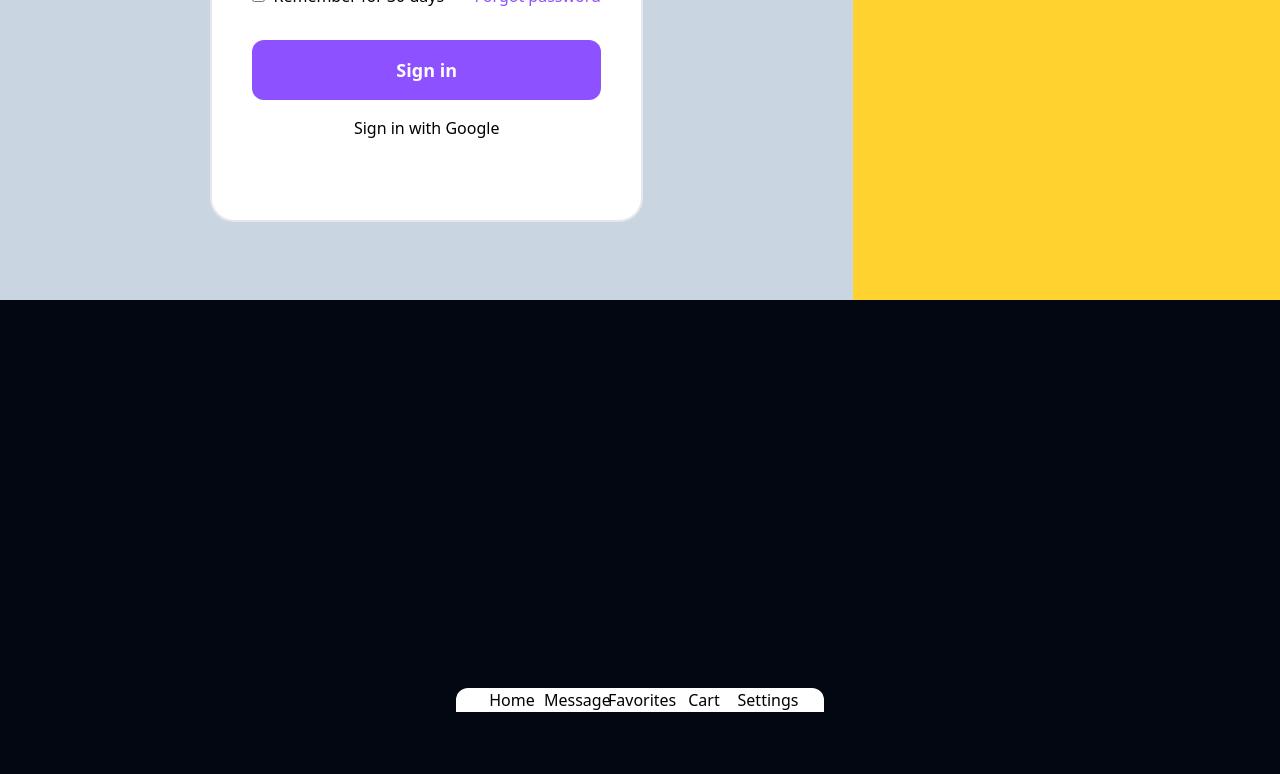
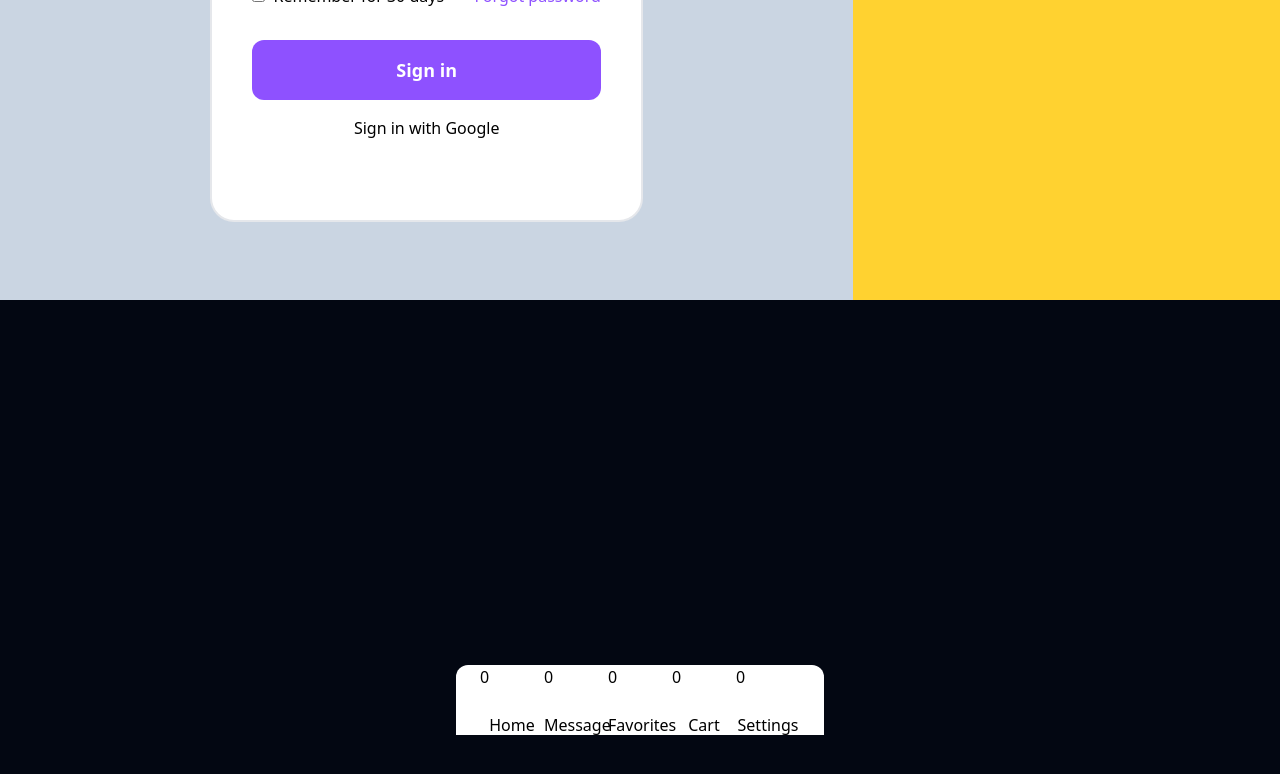
Before and after one commit to johnsonbhaskaran/Food-from-Home, a React (Vite) app: page / in a window 1280 px wide. Shown: the part 500-1274 px from the top of the page. Built offline with nearby package versions, Linux system fonts and the light colour scheme.

Commit message:
NavBar active state

```diff
--- a/src/components/NavBar.jsx
+++ b/src/components/NavBar.jsx
@@ -1,4 +1,4 @@
-import React from "react";
+import { useState } from "react";
 
 const NavBar = () => {
   const Menus = [
@@ -9,6 +9,8 @@ const NavBar = () => {
     { name: "Settings", icon: "settings-outline", dis: "translate-x-64" },
   ];
 
+  const [active, setActive] = useState(0);
+
   return (
     <div className='w-full h-screen bg-gray-950 flex justify-center items-center'>
       <div className='bg-white max-h-[4.4rem] px-6 rounded-t-xl'>
@@ -18,7 +20,11 @@ const NavBar = () => {
               key={i}
               className='w-16'
             >
-              <a className='flex flex-col text-center'>
+              {active}
+              <a
+                className='flex flex-col text-center pt-6'
+                onClick={() => setActive(i)}
+              >
                 <span className='text-xl cursor-pointer'>
                   <ion-icon name={menu.icon}></ion-icon>
                 </span>
```
